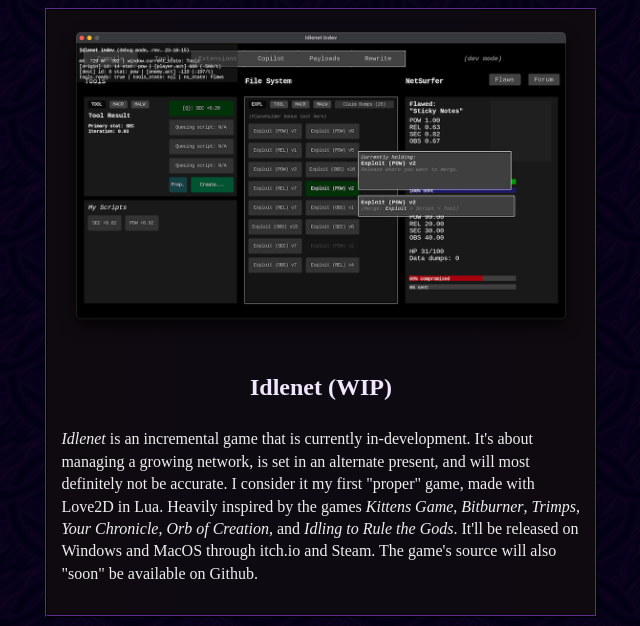
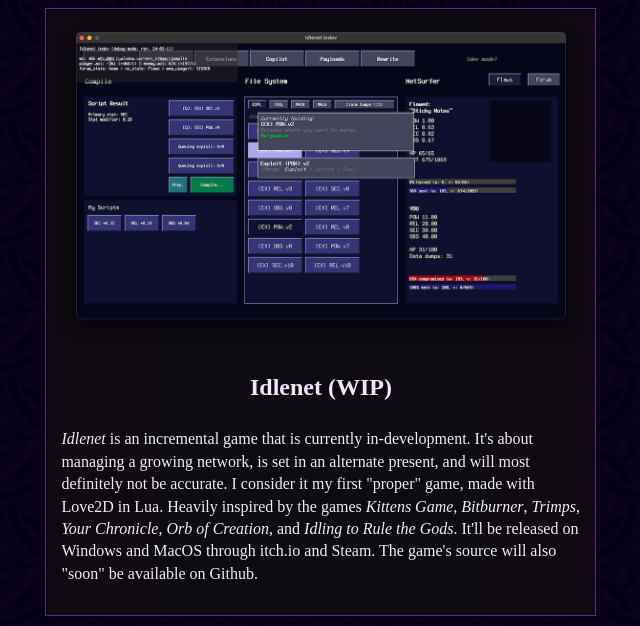
Before and after one commit to onlytomorrow/tyju.cc, an Astro site: page /projects in a window 1280 px wide. Shown: the part 136-762 px from the top of the page, without its empty margins (319-959 px from the left). Built offline with nearby package versions, Linux system fonts and the light colour scheme; Astro itself is replaced by a stand-in of ours; a web font is replaced by a local one.

Commit message:
update idlenet screencap

```diff
--- a/src/pages/projects.astro
+++ b/src/pages/projects.astro
@@ -4,7 +4,7 @@
 
 <Layout heading="Projects" title="projects" description="tyjubi project page">
     <div class="section">
-        <img src="/assets/proj/idlenet_1015.png" width="100%" style="padding-bottom: 0px;"/>
+        <img src="/assets/proj/idlenet_240211.png" width="100%" style="padding-bottom: 0px;"/>
         <h2>Idlenet (WIP)</h2>
         <p><i>Idlenet</i> is an incremental game that is currently in-development. It's about managing a growing network, is set in an alternate present, and will most definitely not be accurate. I consider it my first &quot;proper&quot; game, made with Love2D in Lua. Heavily inspired by the games <i>Kittens Game</i>, <i>Bitburner</i>, <i>Trimps</i>, <i>Your Chronicle</i>, <i>Orb of Creation</i>, and <i>Idling to Rule the Gods</i>. It'll be released on Windows and MacOS through itch.io and Steam. The game's source will also &quot;soon&quot; be available on Github.</p>
     </div>
```
Also changed, not shown: public/assets/proj/idlenet_240211.png (added).
